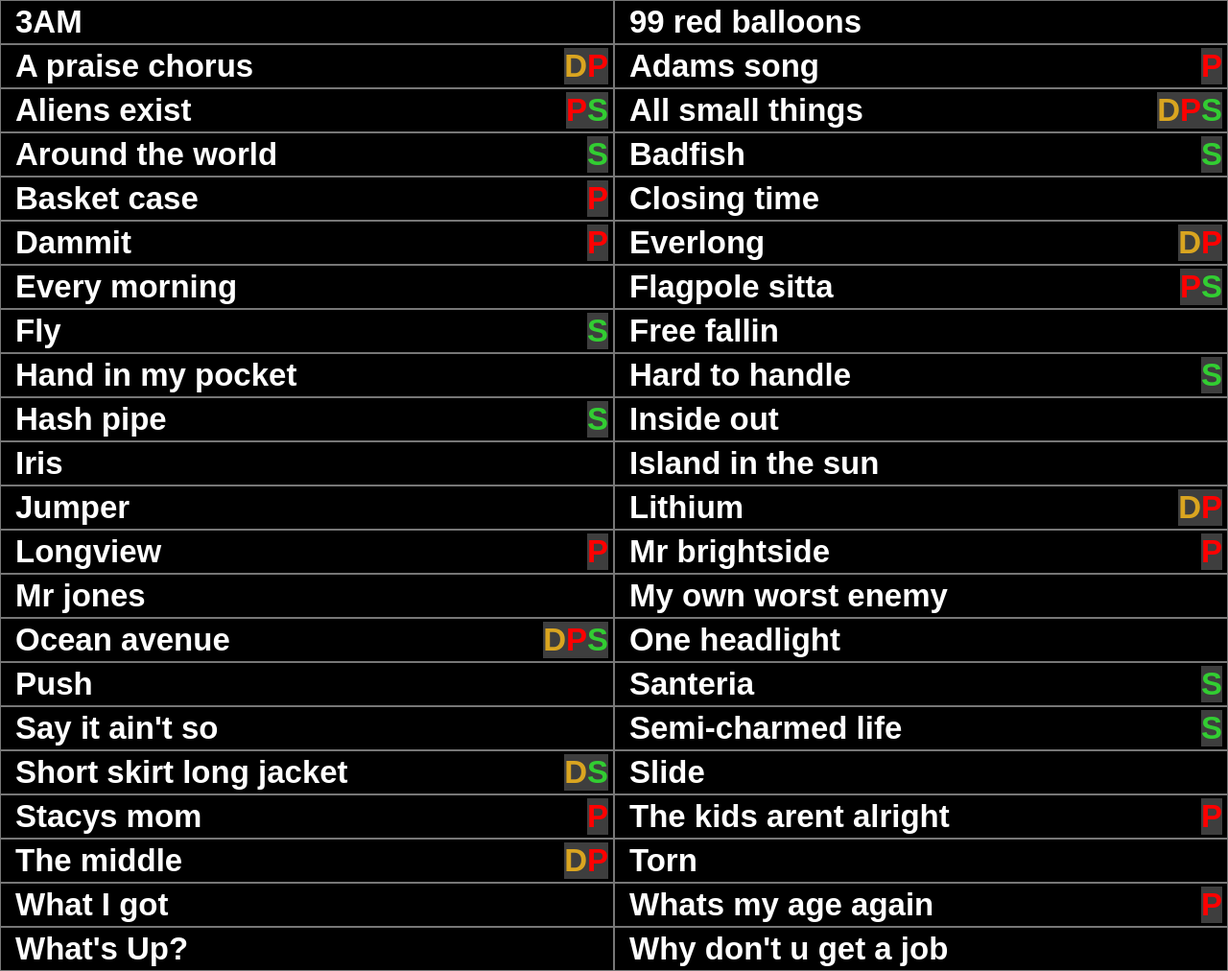
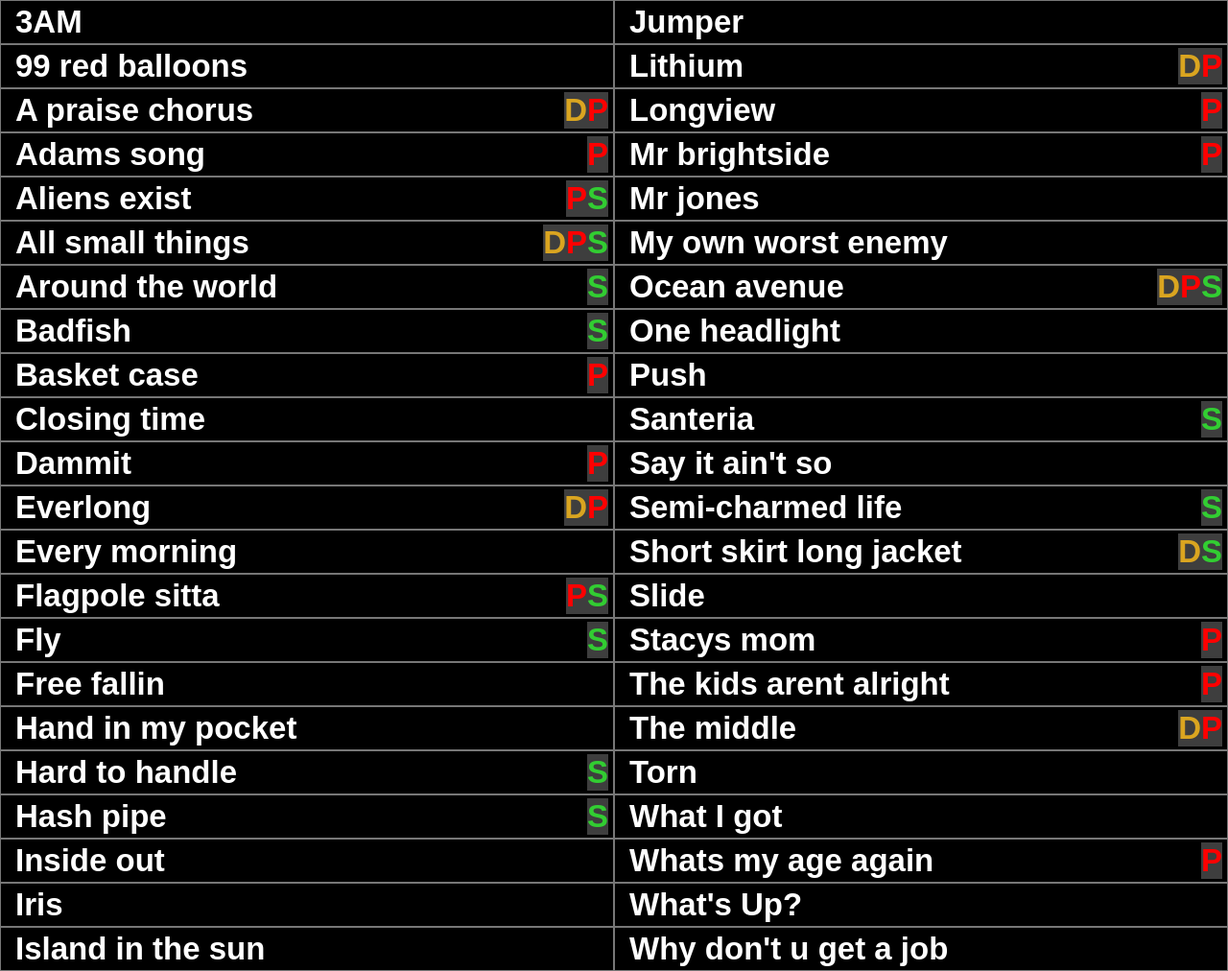
Before and after one commit to BigIdeas/90sShowHTML, a plain HTML site: page index.html in a window 1280 px wide. Shown: the whole page at 96% size. Drawn offline with Linux system fonts and the light colour scheme.

Commit message:
order songs down columns alphabetically instead of across

```diff
--- a/index.html
+++ b/index.html
@@ -53,5 +53,14 @@
     <a href="./whats_up.html"><li>What's Up?</li></a>
     <a href="./why_dont_you_get_a_job.html"><li>Why don't u get a job</li></a>
   </ul>
+
+  <script>
+    // Dynamically set grid rows based on number of items
+    const ul = document.querySelector('ul');
+    const itemCount = ul.children.length;
+    const columnCount = 2;
+    const rowCount = Math.ceil(itemCount / columnCount);
+    ul.style.gridTemplateRows = `repeat(${rowCount}, auto)`;
+  </script>
 </body>
 </html>
--- a/style.css
+++ b/style.css
@@ -13,6 +13,7 @@ ul {
   list-style: none;
   display: grid;
   grid-template-columns: repeat(2, 1fr);
+  grid-auto-flow: column;
   padding: 0;
   margin: 0;
   font-family: Arial, Helvetica, sans-serif;
```
